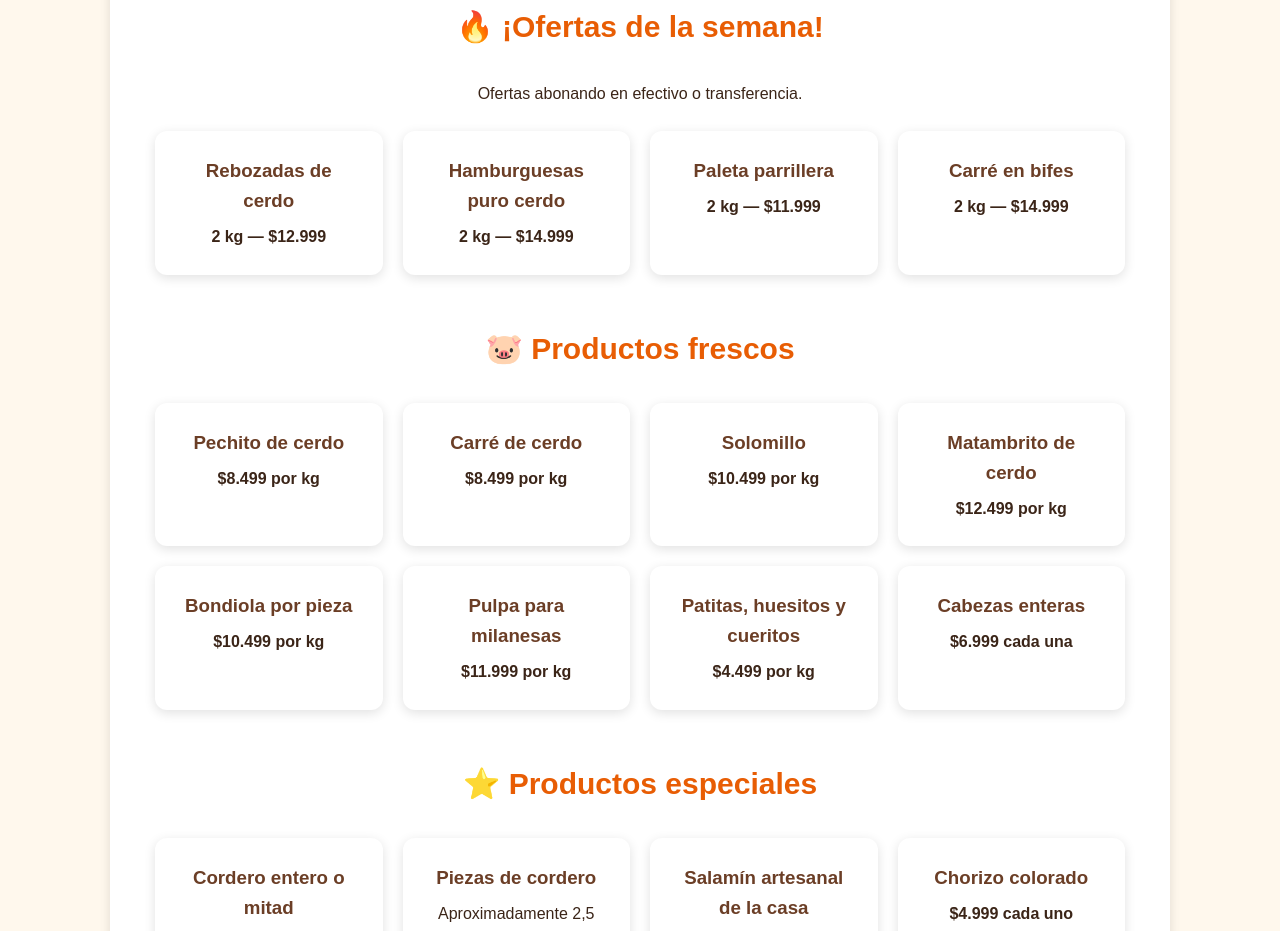
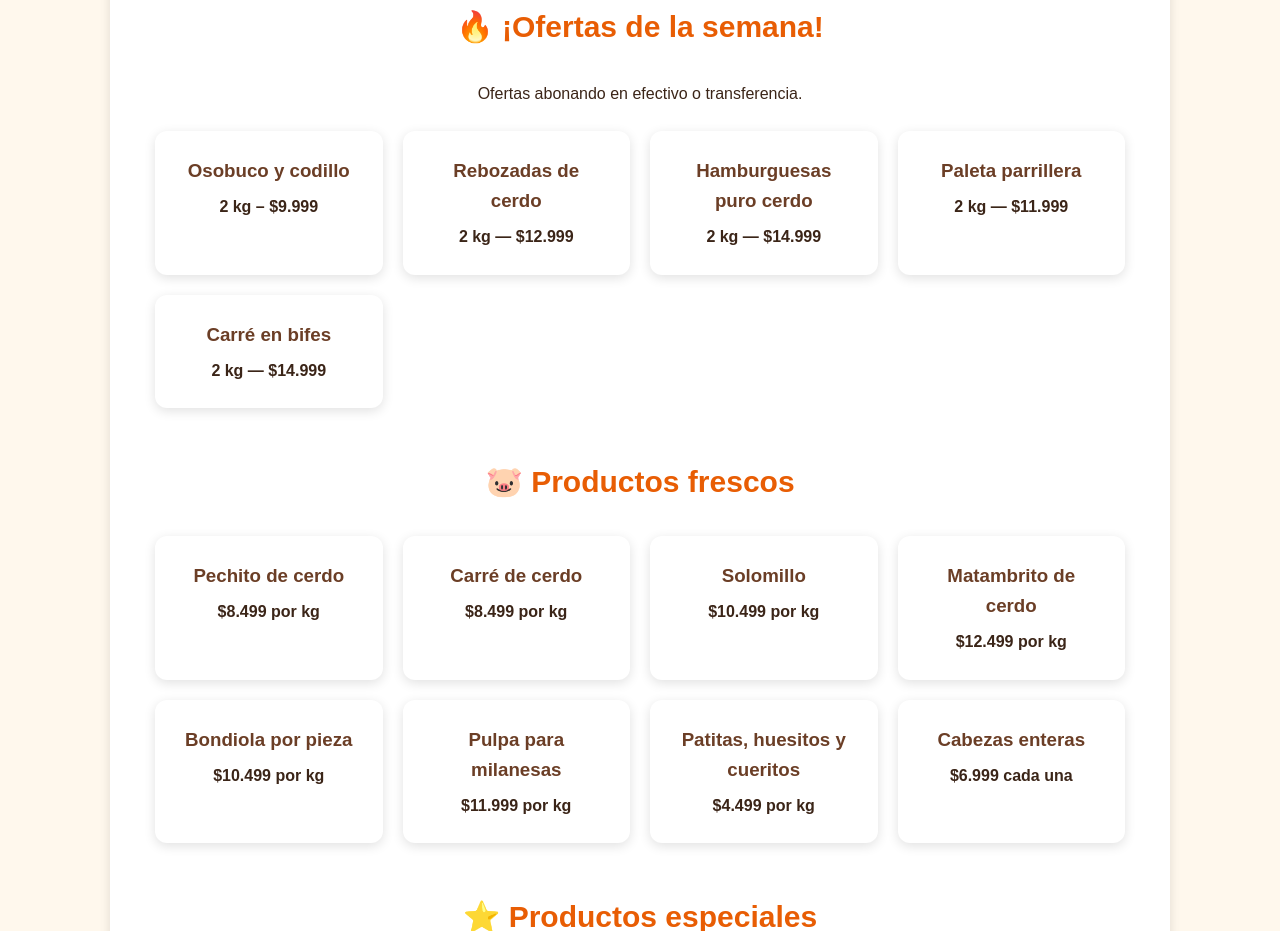
Before and after one commit to firpocarolina548-sudo/chancheriafirpo, a plain HTML site: page index.html in a window 1280 px wide. Shown: the part 1194-2125 px from the top of the page. Drawn offline with Linux system fonts and the light colour scheme.

Commit message:
Update index.html

```diff
--- a/index.html
+++ b/index.html
@@ -218,6 +218,10 @@
   </p>
 
   <div class="productos">
+   <div class="producto">
+  <h3>Osobuco y codillo</h3>
+  <p><strong>2 kg – $9.999</strong></p>
+</div>
     <div class="producto">
       <h3>Rebozadas de cerdo</h3>
       <p><strong>2 kg — $12.999</strong></p>
```
